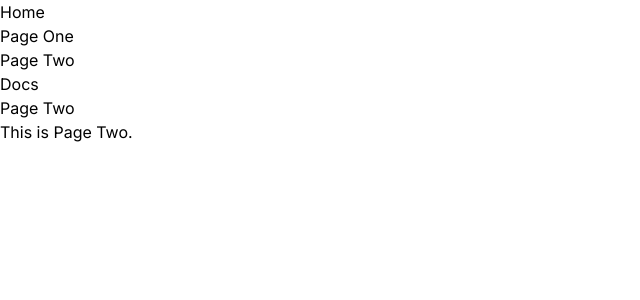
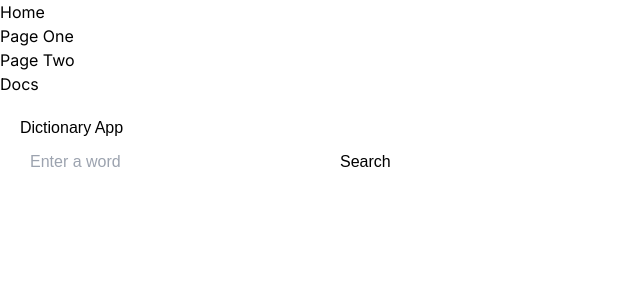
Before and after one commit to christine-iyer/next-jz, a Next.js app: page /pagetwo in a window 1280 px wide. Shown: the top 300 px of the page, without its empty margins (0-640 px from the left). Built offline with nearby package versions, Linux system fonts and the light colour scheme.

Commit message:
that was easy to do a lookup page.

```diff
--- a/app/(dashboard)/pagetwo/page.tsx
+++ b/app/(dashboard)/pagetwo/page.tsx
@@ -1,8 +1,74 @@
-// Inside /dashboard/settings/page.js
-export default function PageTwo() {
-     return <div>
-      <h1>Page Two</h1>
-      <p>This is Page Two.</p>
+"use client";
+import { useState } from 'react';
 
-     </div>
-   }
+export default function Home() {
+  const [word, setWord] = useState('');
+  const [definition, setDefinition] = useState(null);
+  const [error, setError] = useState(null);
+
+  // Fetch the definition and phonetics when the user submits the word
+  const fetchDefinition = async (e) => {
+    e.preventDefault();
+    setError(null);
+    setDefinition(null);
+
+    if (!word) {
+      setError('Please enter a word.');
+      return;
+    }
+
+    try {
+      const response = await fetch(`https://api.dictionaryapi.dev/api/v2/entries/en/${word}`);
+      if (!response.ok) {
+        throw new Error('Word not found');
+      }
+      const data = await response.json();
+      setDefinition(data[0]);
+    } catch (err) {
+      setError('Could not find the word.');
+    }
+  };
+
+  return (
+    <div style={{ padding: '20px', fontFamily: 'Arial' }}>
+      <h1>Dictionary App</h1>
+      <form onSubmit={fetchDefinition}>
+        <input
+          type="text"
+          value={word}
+          onChange={(e) => setWord(e.target.value)}
+          placeholder="Enter a word"
+          style={{ padding: '10px', width: '300px', marginRight: '10px' }}
+        />
+        <button type="submit" style={{ padding: '10px' }}>
+          Search
+        </button>
+      </form>
+
+      {error && <p style={{ color: 'red' }}>{error}</p>}
+
+      {definition && (
+        <div style={{ marginTop: '20px' }}>
+          <h2>Word: {definition.word}</h2>
+          <h3>Phonetic: {definition.phonetic}</h3>
+
+          {definition.phonetics && definition.phonetics[0] && definition.phonetics[0].audio && (
+            <div>
+              <audio controls>
+                <source src={definition.phonetics[0].audio} type="audio/mp3" />
+                Your browser does not support the audio element.
+              </audio>
+            </div>
+          )}
+
+          <h3>Definitions:</h3>
+          <ul>
+            {definition.meanings[0].definitions.map((def, index) => (
+              <li key={index}>{def.definition}</li>
+            ))}
+          </ul>
+        </div>
+      )}
+    </div>
+  );
+}
```
